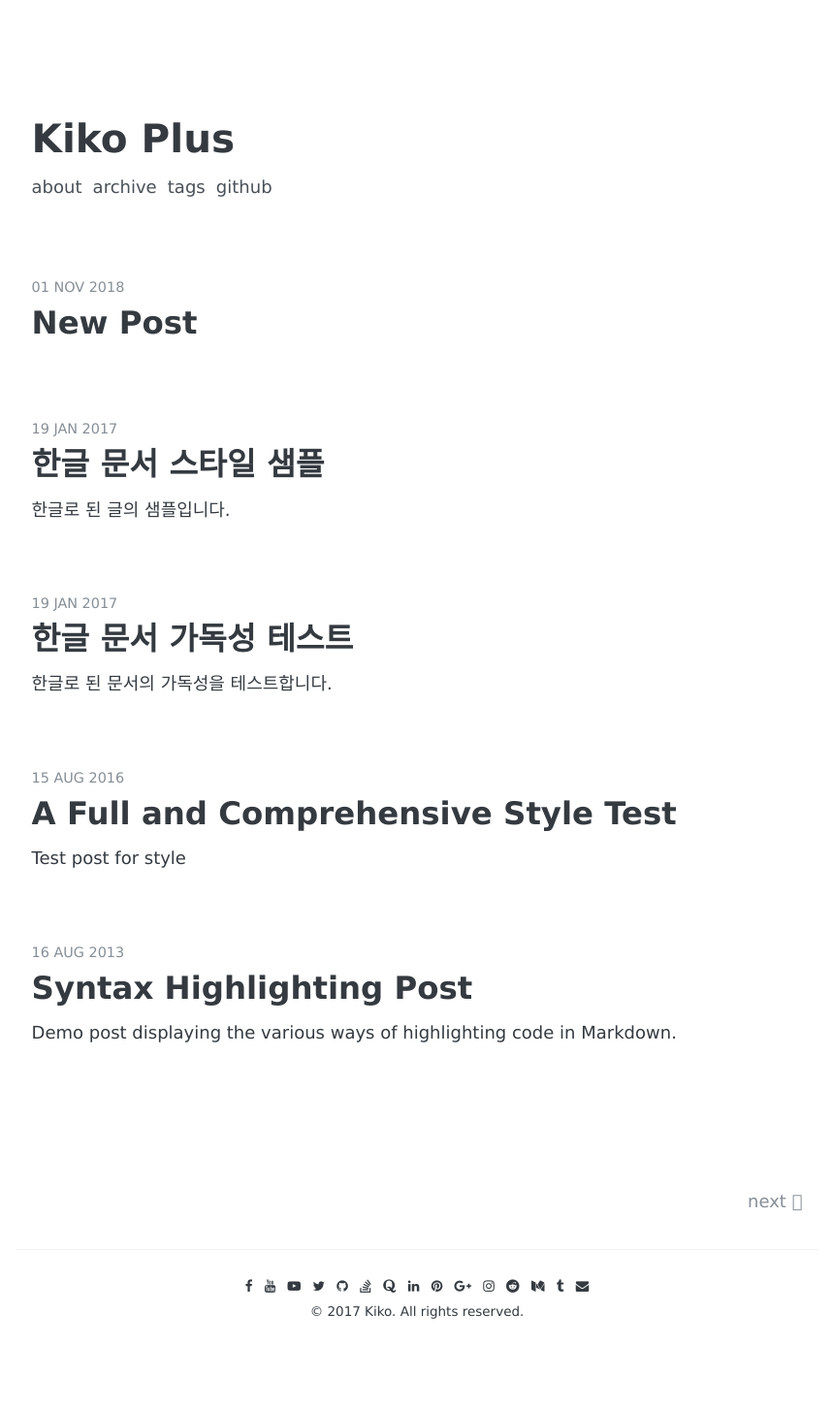
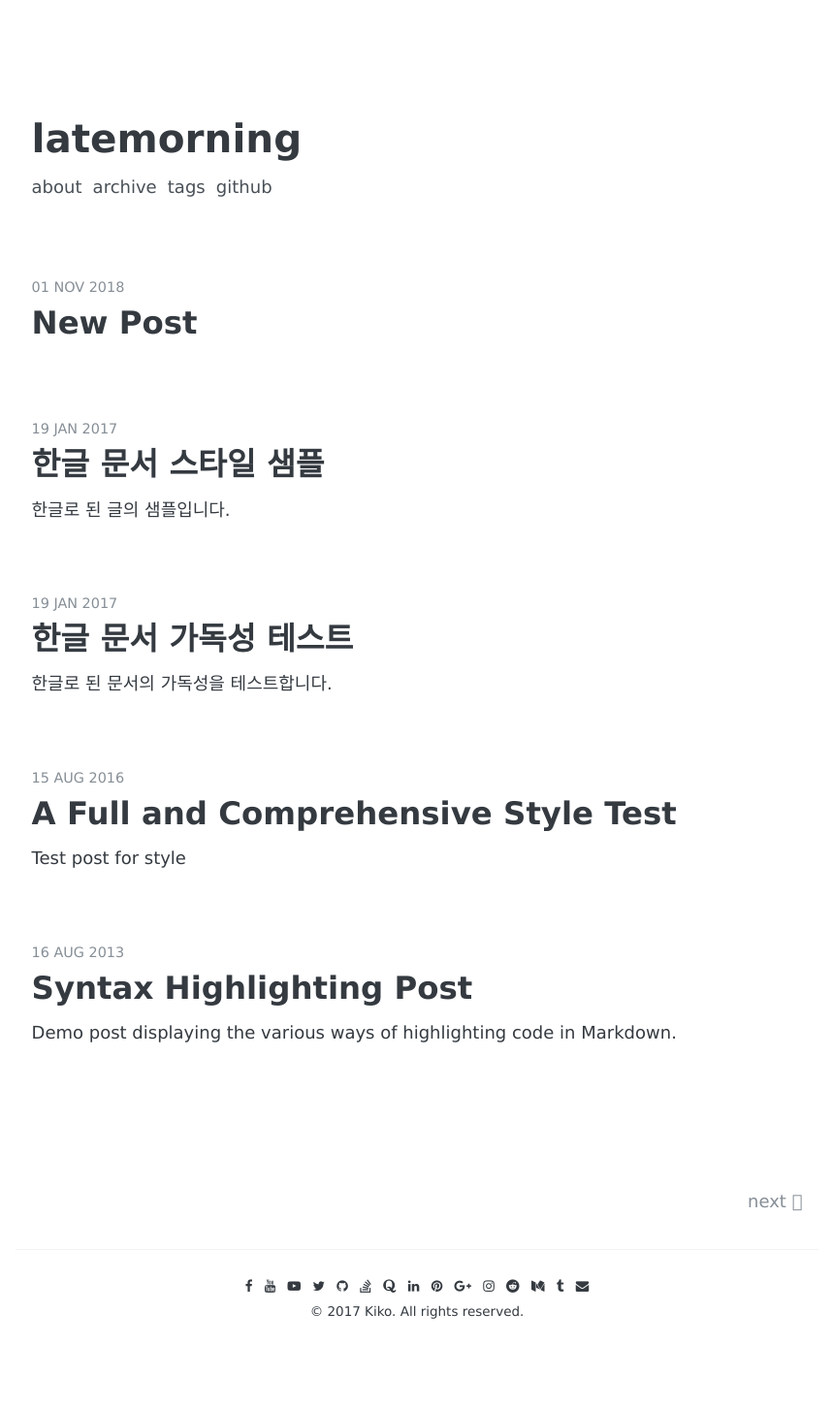
Before and after one commit to latemorning/latemorning.github.io, a Jekyll site: the page built from index.html, in a window 1280 px wide. Shown: the whole page at 97% size, without its empty margins (210-1068 px from the left). Built offline with Jekyll 4.4.1, drawn with Linux system fonts in a browser that asks for light colours; some web fonts are replaced; the list of posts is cut into pages by our own code.

Commit message:
_config.yml update

```diff
--- a/_config.yml
+++ b/_config.yml
@@ -3,7 +3,7 @@
 # # # # # # # # # # # # #
 
 # Basic
-name:               "Kiko Plus"
+name:               "latemorning"
 
 author:
   facebook:         your-id
@@ -35,9 +35,9 @@ disqus:
   id:               "kiko-plus"
 
 # URL
-url:                "https://AWEEKJ.github.io" # the base hostname & protocol for your site
+url:                "https://latemorning.github.io" # the base hostname & protocol for your site
 # url:                "http://localhost:4000" # use this url when you develop
-baseurl:            "/Kiko-plus" # the subpath of your site, e.g. /blog
+baseurl:            "" # the subpath of your site, e.g. /blog
 
 
 # http://en.wikipedia.org/wiki/List_of_tz_database_time_zones
```
